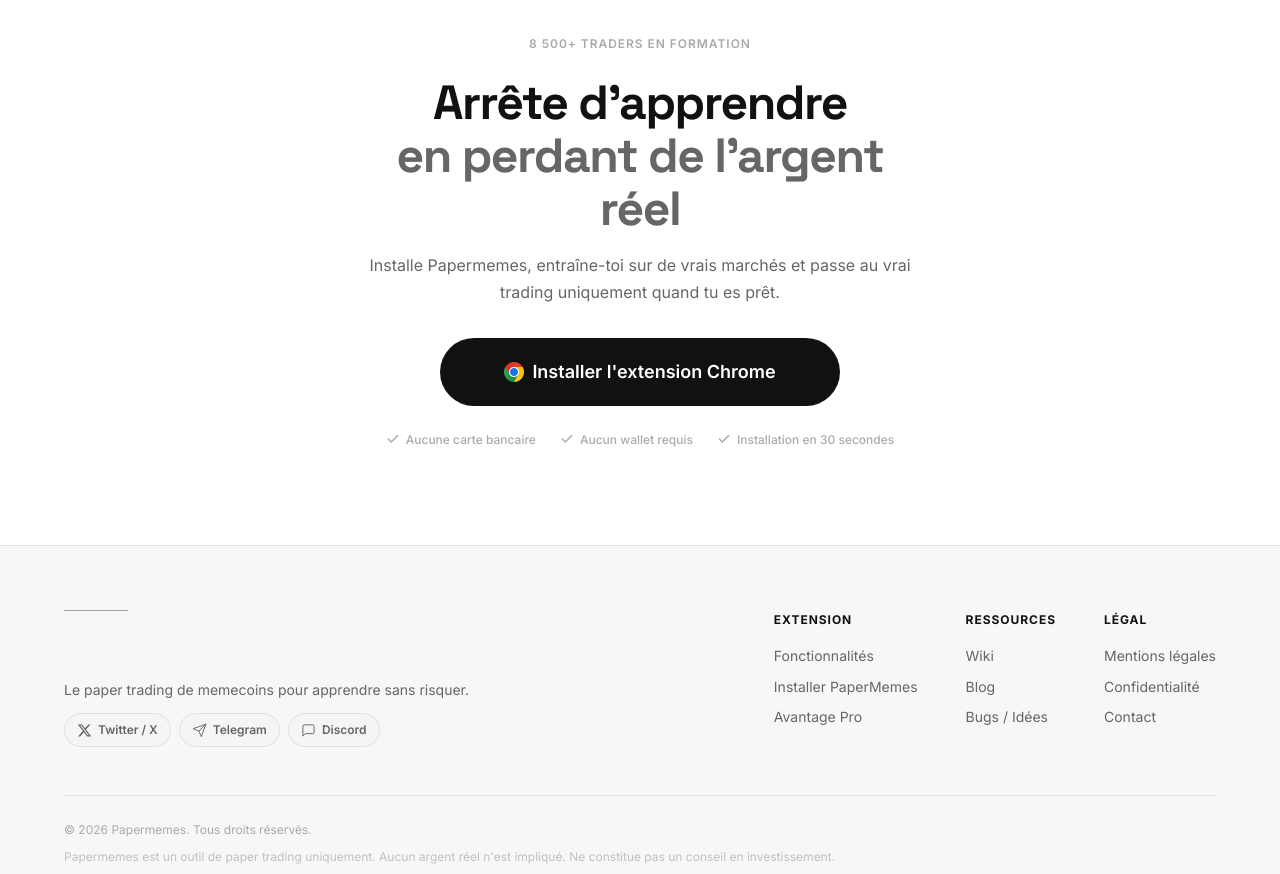
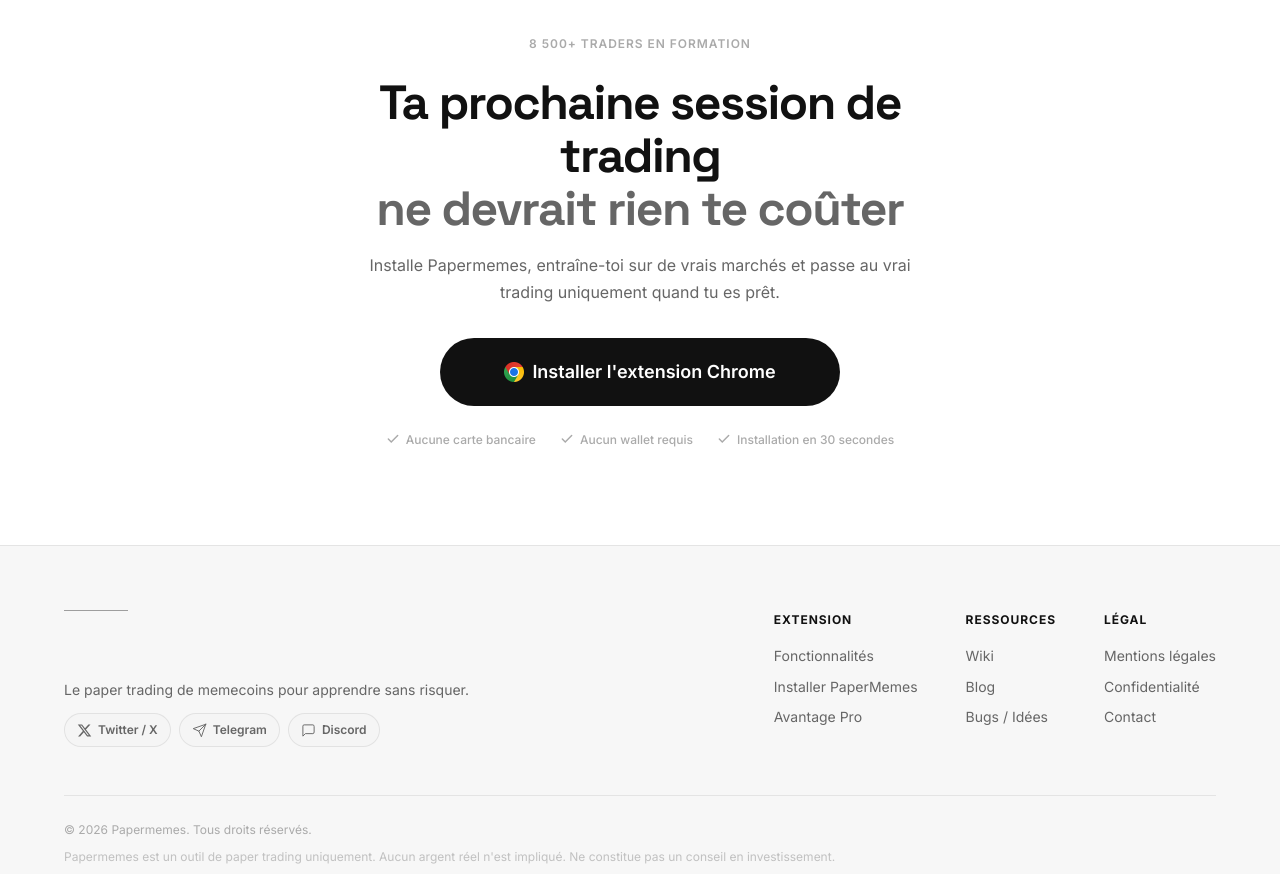
Before and after one commit to Filao-o/PaperMemes_Website, a Next.js app: page / in a window 1280 px wide. Shown: the part 4400-5274 px from the top of the page. Built offline with nearby package versions, Linux system fonts and the light colour scheme; no server answers; grey boxes are pictures that could not be loaded.

Commit message:
CTA: new headline — "Ta prochaine session de trading ne devrait rien te coûter"

```diff
--- a/src/components/CTA.tsx
+++ b/src/components/CTA.tsx
@@ -7,7 +7,7 @@ export default function CTA() {
         <div className="cta-content">
           <p className="cta-badge">8 500+ traders en formation</p>
           <h2 id="cta-title" className="cta-title">
-            Arrête d&apos;apprendre<br /><span className="text-white-dim">en perdant de l&apos;argent réel</span>
+            Ta prochaine session de trading<br /><span className="text-white-dim">ne devrait rien te coûter</span>
           </h2>
           <p className="cta-desc">
             Installe Papermemes, entraîne-toi sur de vrais marchés et passe au vrai trading uniquement quand tu es prêt.
```
